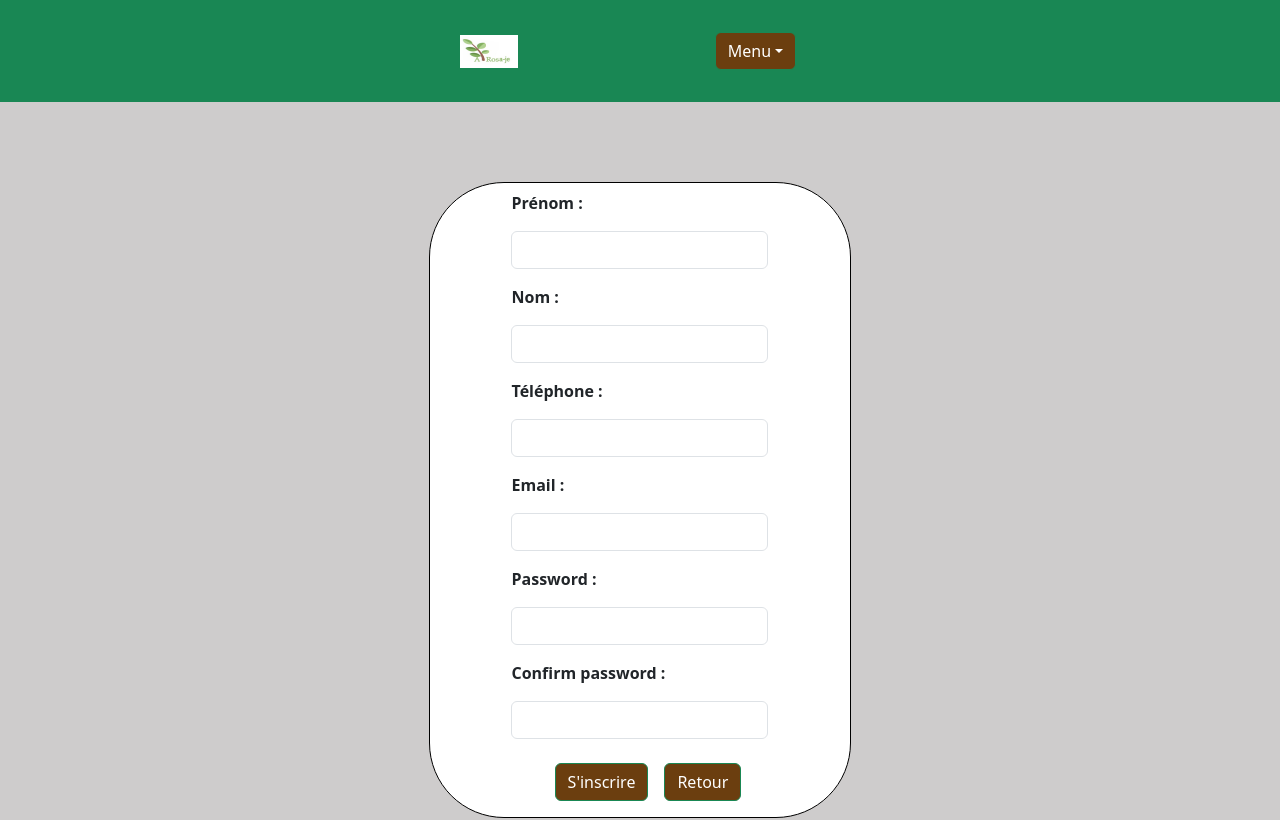
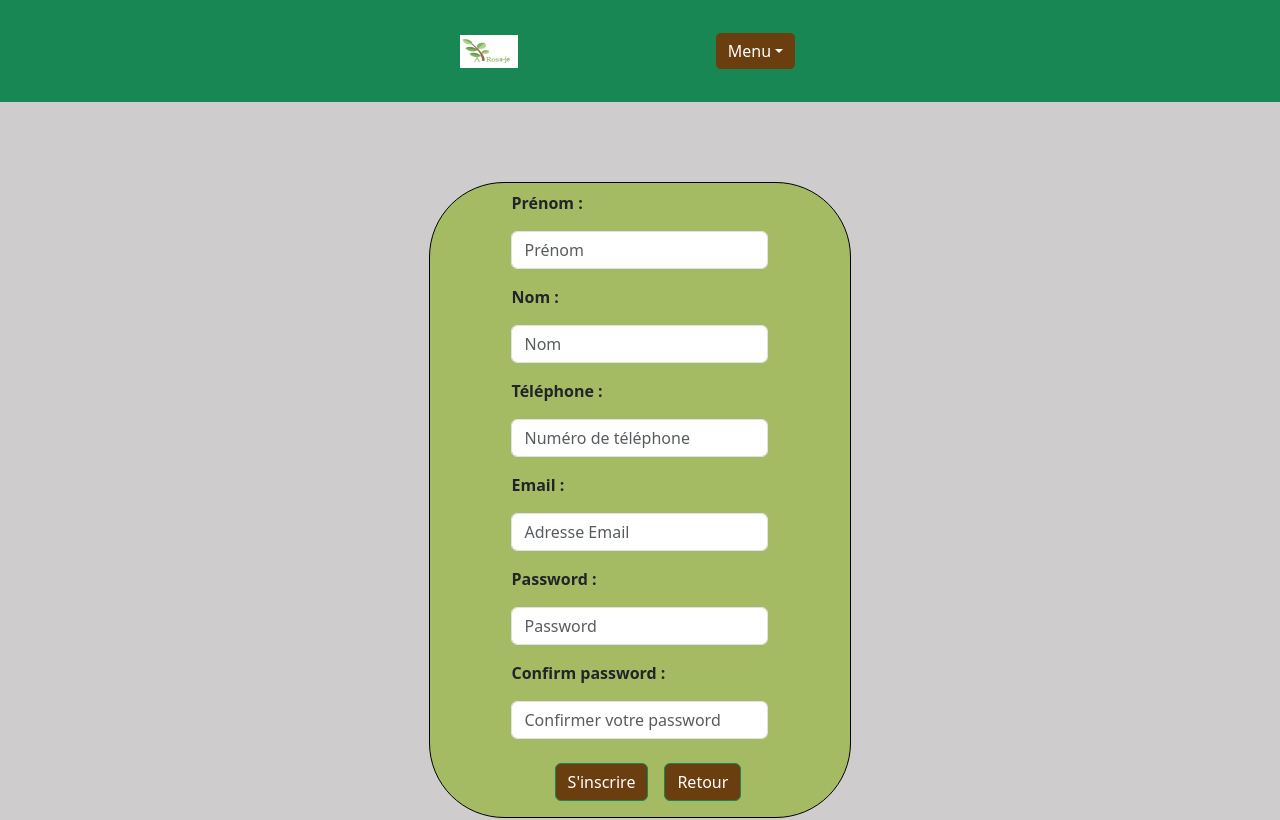
Before and after one commit to JRedxs/MSPR-BDD-B3, a React (Create React App) app in the folder MSPR-BDD-B3-WebApp/front/: page /Register in a window 1280 px wide. Shown: the top 820 px of the page. Built offline with nearby package versions, Linux system fonts and the light colour scheme.

Commit message:
adding placeholder into register

```diff
--- a/MSPR-BDD-B3-WebApp/front/src/components/Register.js
+++ b/MSPR-BDD-B3-WebApp/front/src/components/Register.js
@@ -59,6 +59,7 @@ const Register = () => {
                     <div>
                         <label className="form_label m-2" htmlFor="name"><b>Prénom :</b></label>
                         <input
+                            placeholder="Prénom"
                             className="form-control m-2 w-auto"
                             type="text"
                             id="name"
@@ -70,6 +71,7 @@ const Register = () => {
                     <div>
                         <label className="form_label m-2" htmlFor="firstname"><b>Nom :</b></label>
                         <input
+                            placeholder="Nom"
                             className="form-control m-2 w-auto"
                             type="text"
                             id="firstname"
@@ -81,6 +83,7 @@ const Register = () => {
                     <div>
                         <label className="form_label m-2" htmlFor="phone"><b>Téléphone :</b></label>
                         <input
+                            placeholder="Numéro de téléphone"
                             className="form-control m-2 w-auto"
                             type="tel"
                             id="phone"
@@ -92,6 +95,7 @@ const Register = () => {
                     <div>
                         <label className="form_label m-2" htmlFor="email"><b> Email :</b></label>
                         <input
+                            placeholder="Adresse Email"
                             className="form-control m-2 w-auto"
                             type="email"
                             id="email"
@@ -103,6 +107,7 @@ const Register = () => {
                     <div>
                         <label  className="form_label m-2" htmlFor="password"><b>Password : </b></label>
                         <input
+                            placeholder="Password"
                             className="form-control m-2 w-auto"
                             type="password"
                             id="password"
@@ -114,6 +119,7 @@ const Register = () => {
                     <div>
                         <label className="form_label m-2" htmlFor="confirmPassword"> <b>Confirm password :</b></label>
                         <input
+                            placeholder="Confirmer votre password"
                             className="form-control m-2 w-auto"
                             type="password"
                             id="confirmPassword"
--- a/MSPR-BDD-B3-WebApp/front/src/styles/Register.css
+++ b/MSPR-BDD-B3-WebApp/front/src/styles/Register.css
@@ -5,11 +5,9 @@
         width: "33%";
         border-radius: "50px";
         border: "1px solid black";
-        background-color :#ffffff !important;
+        background-color :#a4bb64 !important;
         margin: 5em;
 }
-
-
 
 .form-button{
     margin: 1em;
```
